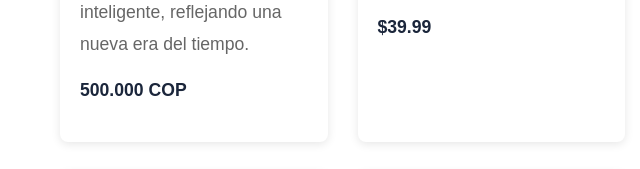
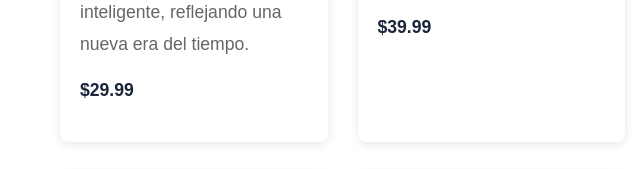
Before and after one commit to DannyPGM/TimeLuxe, a plain HTML site: page catalogo.html in a window 1280 px wide. Shown: the part 987-1156 px from the top of the page, 0-640 px from the left. Drawn offline with Linux system fonts and the light colour scheme.

Commit message:
Add files via upload

```diff
--- a/catalogo.html
+++ b/catalogo.html
@@ -46,7 +46,7 @@
                         <h3 class="product-name"> Reloj Chronova</h3>
                         <p class="product-description">Un reloj que fusiona la precisión suiza con la innovación moderna.
 Diseñado para quienes miran hacia el futuro sin olvidar la tradición. Su diseño combina líneas limpias con tecnología inteligente, reflejando una nueva era del tiempo.</p>
-                        <p class="product-price">500.000 COP</p>
+                        <p class="product-price">$29.99</p>
                     </div>
                 </div>
 
```
